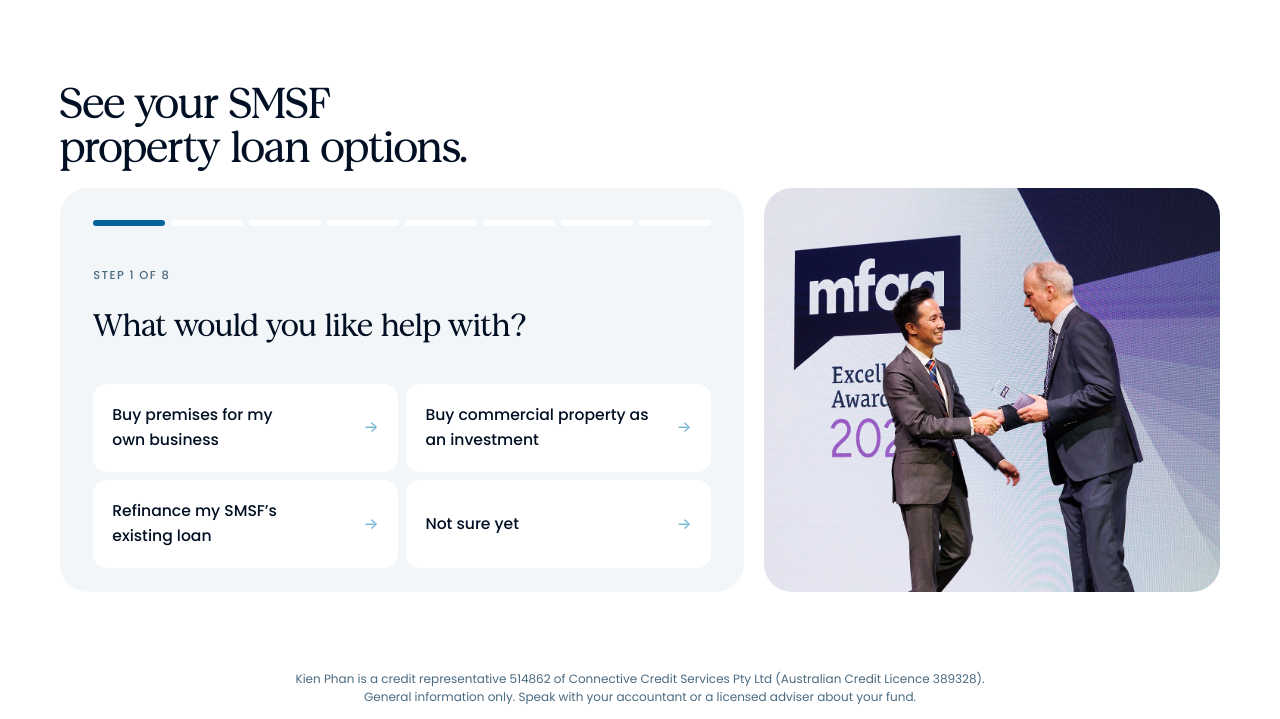
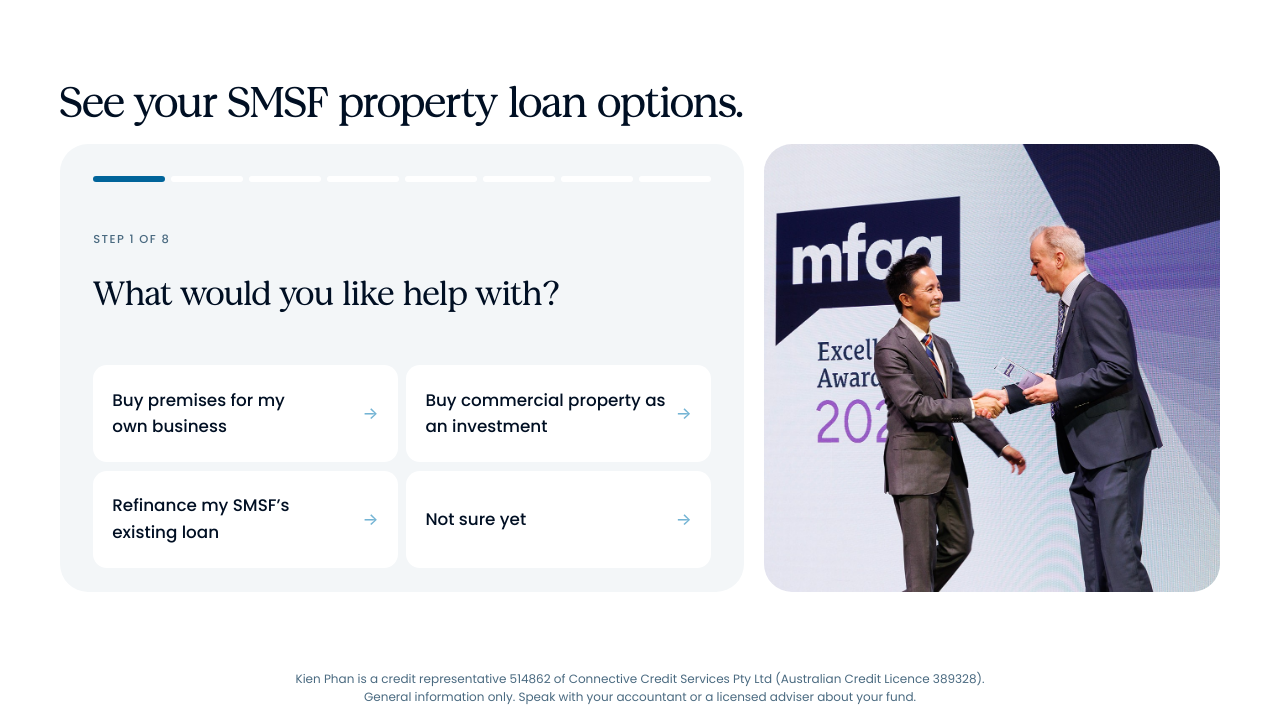
Before and after one commit to linhpham8digit/DEMO-KP-smsf-quizz, a plain HTML site: page index.html in a window 1280 px wide. Shown: the part 81-800 px from the top of the page. Drawn offline with Linux system fonts and the light colour scheme.

Commit message:
style: quiz heading on one line as wide as the card, larger card and photo
Co-Authored-By: Claude Opus 5.5 <noreply@anthropic.com>

```diff
--- a/assets/css/landing.css
+++ b/assets/css/landing.css
@@ -571,18 +571,20 @@ h1, h2, h3 { text-wrap: balance; }
   .quiz-screen .intro { margin-top: auto; }
   .quiz-screen .quiz-grid { margin-bottom: auto; }
   /* every question step is the height of the tallest one, so the card does not jump between them */
-  .quiz-screen .quiz-body { min-height: clamp(260px, 44.5vh, 470px); }
+  .quiz-screen .quiz-body { min-height: clamp(280px, 50vh, 540px); }
   .quiz-screen .page-top { padding-top: clamp(12px, 2.4vh, 28px); }
   .quiz-screen .page-top .logo, .quiz-screen .page-top .award-pair { height: clamp(44px, 7.4vh, 76px); }
   .quiz-screen .intro { padding-block: clamp(8px, 2vh, 36px) clamp(10px, 2.2vh, 28px); }
-  .quiz-screen .intro { --intro-t: clamp(28px, min(3.6vw, 5.4vh), 50px); align-items: center; }
-  .quiz-screen .display { font-size: var(--intro-t); }
+  /* the heading is one line exactly as wide as the quiz card under it: its column matches the
+     card's column, and the size is a share of that column's width (cqi) */
+  .quiz-screen .intro__main { container-type: inline-size; }
+  .quiz-screen .display { font-size: 6.27cqi; white-space: nowrap; }
   .quiz-screen .quiz-photo { min-height: 0; }
   .quiz-screen .quiz-card { padding: clamp(16px, 3vh, 40px) clamp(20px, 2.6vw, 40px); gap: clamp(10px, 1.7vh, 20px); }
   .quiz-screen .quiz-body { gap: clamp(10px, 1.7vh, 20px); }
-  .quiz-screen .quiz-q { font-size: clamp(22px, 3.9vh, 38px); }
+  .quiz-screen .quiz-q { font-size: clamp(22px, 4.2vh, 42px); }
   .quiz-screen .opts { gap: clamp(6px, 1.1vh, 10px); }
-  .quiz-screen .opt { min-height: clamp(48px, 7.6vh, 72px); padding-block: clamp(8px, 1.4vh, 14px); font-size: clamp(14px, 1.95vh, 17px); }
+  .quiz-screen .opt { min-height: clamp(50px, 8.6vh, 84px); padding-block: clamp(8px, 1.4vh, 14px); font-size: clamp(14px, 2.1vh, 18px); }
   .quiz-screen .lead-form { gap: clamp(6px, 1.1vh, 12px) 12px; }
   .quiz-screen .f input { height: clamp(40px, 5.6vh, 50px); min-height: 40px; }
   .quiz-screen .lead-form .btn { min-height: clamp(44px, 6vh, 54px); padding-block: 10px; }
--- a/index.html
+++ b/index.html
@@ -22,7 +22,7 @@
   <div class="intro" data-enter>
     <div class="intro__main">
       <!-- DRAFT one-line headline: Content writes the final copy. -->
-      <h1 class="display" id="quizTitle">See your SMSF<br /> property loan options.</h1>
+      <h1 class="display" id="quizTitle">See your SMSF property loan options.</h1>
     </div>
   </div>
 
```
